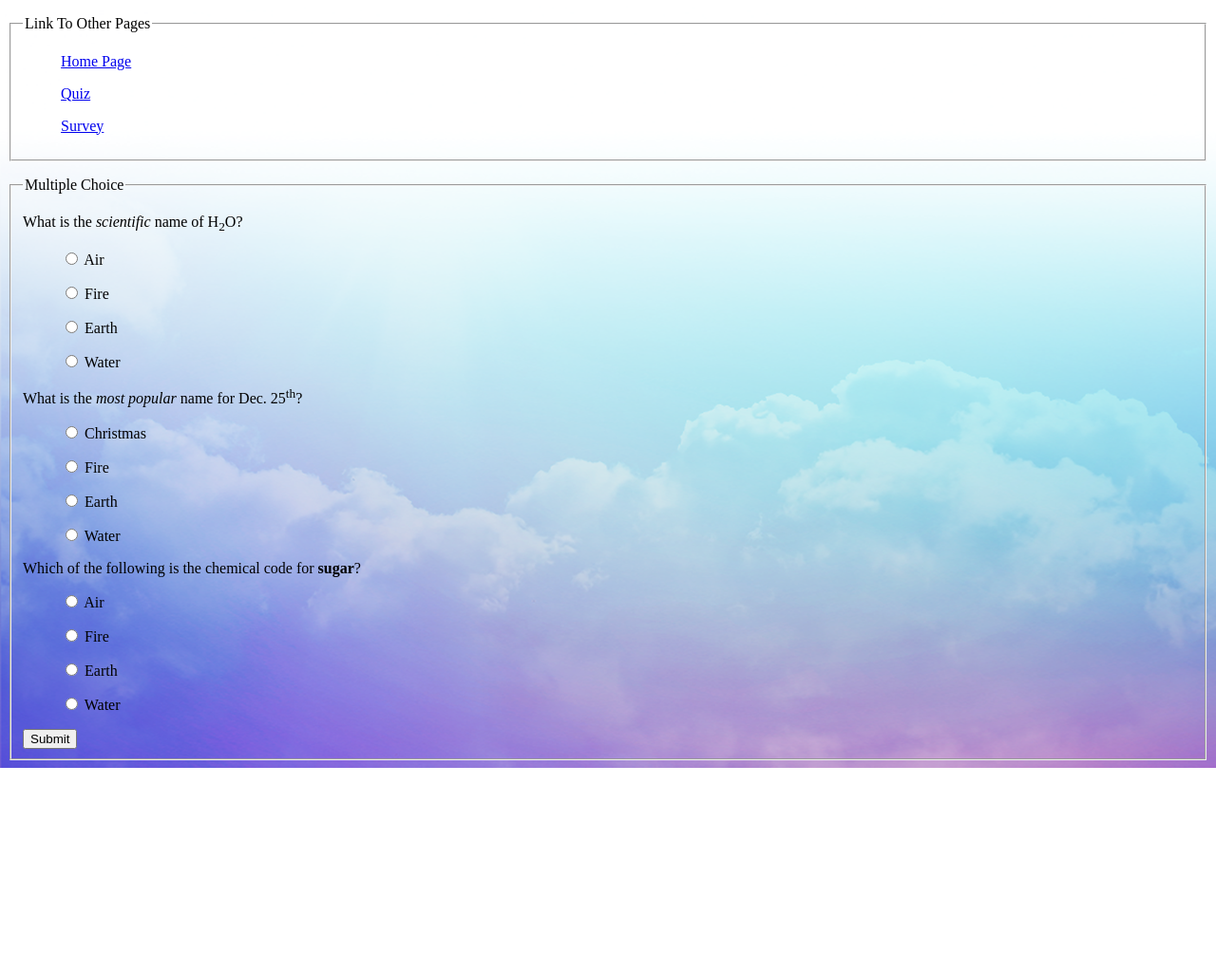
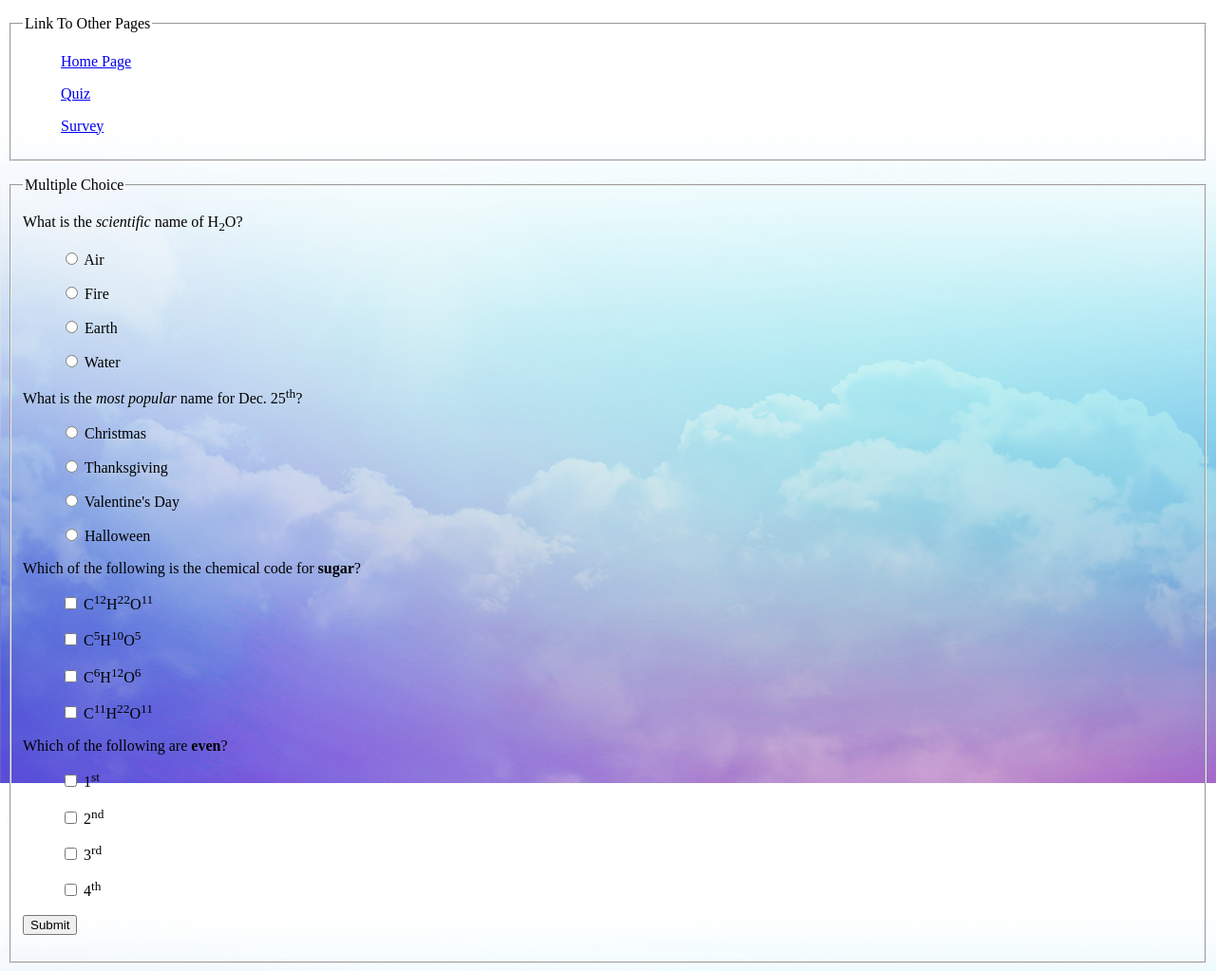
Before and after one commit to Alisson-Corrales/test-project, a plain HTML site: page quiz.html in a window 1280 px wide. Shown: the whole page at 95% size. Before the commit the page ends 809 px from the top, so only its background shows below. Drawn offline with Linux system fonts and the light colour scheme.

Commit message:
finished

```diff
--- a/quiz.html
+++ b/quiz.html
@@ -37,80 +37,95 @@
     <p>
     What is the <em>scientific</em> name of H<sub>2</sub>O?
         <ul>
-        <input type="radio" id="air" name="user.air">
+        <input type="radio" id="air" name="answer.air">
             <label for= "air"> Air </label>
         </ul>
-
         <ul>
-            <input type="radio" id="fire" name="user.fire">
+            <input type="radio" id="fire" name="answer.fire">
                 <label for= "fire"> Fire </label>
             </ul>
-
         <ul>
-            <input type="radio" id="earth" name="user.earth">
+            <input type="radio" id="earth" name="answer.earth">
                 <label for= "earth"> Earth </label>
         </ul>
-
         <ul>
-            <input type="radio" id= "water" name="user.water">
+            <input type="radio" id= "water" name="answer.water">
                 <label for= "water"> Water </label>
             </ul>
     </p>
-
+        <!--element question-->
 
 
     <p>
         What is the <em>most popular</em> name for Dec. 25<sup>th</sup>?
             <ul>
-            <input type="radio" id="christmas" name="user.christmas">
+            <input type="radio" id="christmas" name="answer.christmas">
                 <label for= "christmas"> Christmas </label>
             </ul>
-
             <ul>
-                <input type="radio" id="fire" name="user.fire">
-                    <label for= "fire"> Fire </label>
+                <input type="radio" id="thanksgiving" name="answer.thanksgiving">
+                    <label for= "thanksgiving"> Thanksgiving </label>
                 </ul>
-
             <ul>
-                <input type="radio" id="earth" name="user.earth">
-                    <label for= "earth"> Earth </label>
+                <input type="radio" id="Vday" name="answer.Vday">
+                    <label for= "Vday"> Valentine's Day </label>
             </ul>
-
             <ul>
-                <input type="radio" id= "water" name="user.water">
-                    <label for= "water"> Water </label>
+                <input type="radio" id= "halloween" name="answer.halloween">
+                    <label for= "Halloween"> Halloween </label>
                 </ul>
         </p>
-
+        <!--holiday question-->
 
 
         <p>
             Which of the following is the chemical code for <strong>sugar</strong>?
                 <ul>
-                <input type="radio" id="air" name="user.air">
-                    <label for= "air"> Air </label>
+                <input type="checkbox" id="1211" name="number">
+                    <label for= "1211"> C<sup>12</sup>H<sup>22</sup>O<sup>11</sup> </label>
                 </ul>
-
                 <ul>
-                    <input type="radio" id="fire" name="user.fire">
-                        <label for= "fire"> Fire </label>
+                    <input type="checkbox" id="515" name="number">
+                        <label for= "515"> C<sup>5</sup>H<sup>10</sup>O<sup>5</sup> </label>
                     </ul>
-
                 <ul>
-                    <input type="radio" id="earth" name="user.earth">
-                        <label for= "earth"> Earth </label>
+                    <input type="checkbox" id="6126" name="number">
+                        <label for= "6126"> C<sup>6</sup>H<sup>12</sup>O<sup>6</sup> </label>
                 </ul>
-
                 <ul>
-                    <input type="radio" id= "water" name="user.water">
-                        <label for= "water"> Water </label>
+                    <input type="checkbox" id= "121" name="number">
+                        <label for= "121"> C<sup>11</sup>H<sup>22</sup>O<sup>11</sup> </label>
                     </ul>
             </p>
+            <!--sugar question-->
+
+
+            <p>
+                Which of the following are <strong>even</strong>?
+                    <ul>
+                    <input type="checkbox" id="one" name="number2">
+                        <label for= "one"> 1<sup>st</sup> </label>
+                    </ul>
+                    <ul>
+                        <input type="checkbox" id="two" name="number2">
+                            <label for= "two"> 2<sup>nd</sup> </label>
+                        </ul>
+                    <ul>
+                        <input type="checkbox" id="three" name="number2">
+                            <label for= "three"> 3<sup>rd</sup> </label>
+                    </ul>
+                    <ul>
+                        <input type="checkbox" id= "four" name="number2">
+                            <label for= "water"> 4<sup>th</sup> </label>
+                        </ul>
+                </p>
+                <!--number question-->
 
 
     <form action="survey.html">
         <button type="submit"> Submit </button>
         </form>
+        <br>
         <!--Takes you to Survey page-->
 
     </fieldset>
```
Also changed, not shown: survey.html (+32 -0 lines).
